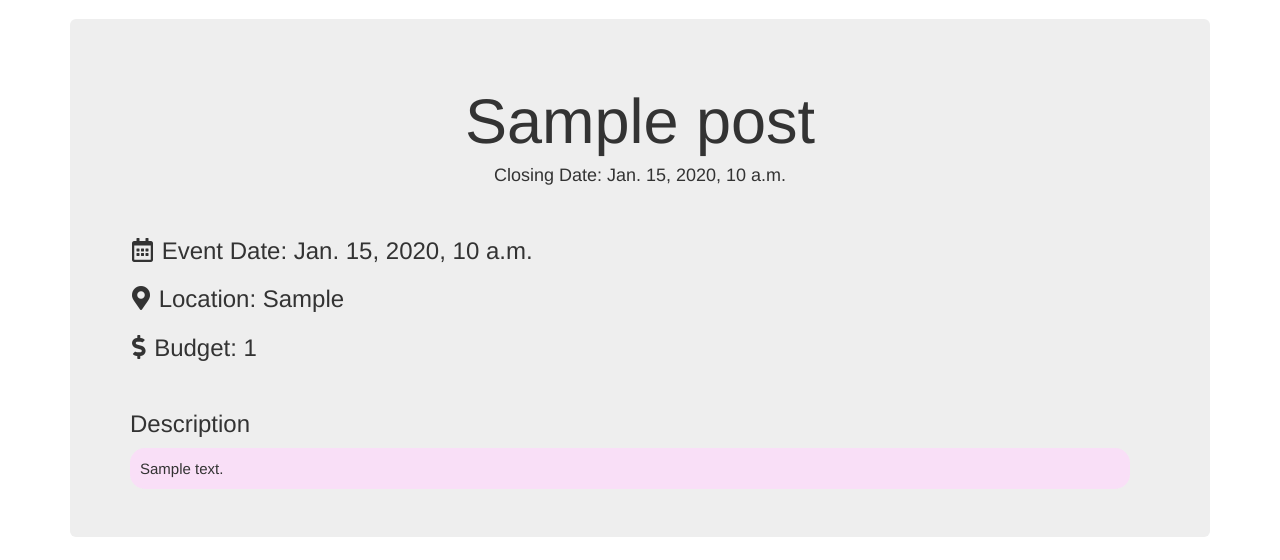
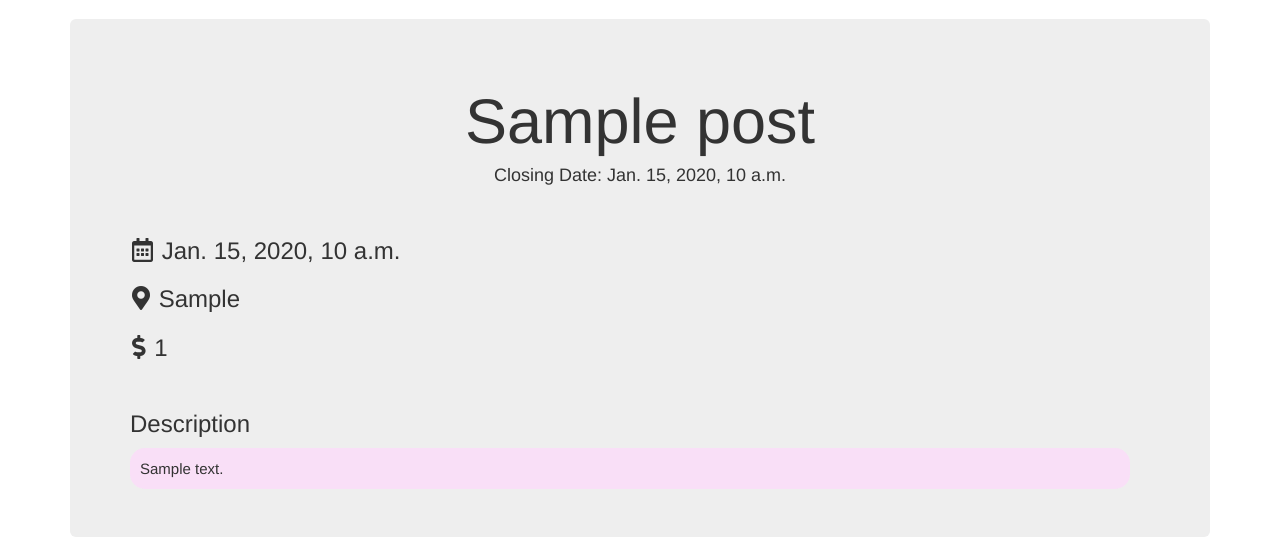
Before and after one commit to RemyBordignon/PartyWhip, a Django app: page /boards/1/ in a window 1280 px wide. Shown: the part 51-611 px from the top of the page. Run offline with Django 3.2, Linux system fonts and the light colour scheme; a user stored in the database is signed in; tables that the repository leaves empty hold one stand-in row (values such as "Sample post"); some libraries are stand-ins or nearby versions.

Commit message:
got rid of field names

```diff
--- a/templates/boards/detail.html
+++ b/templates/boards/detail.html
@@ -9,9 +9,9 @@
         <h1 align="center">{{ post.title }}</h1>
         <h4 align="center">Closing Date: {{ post.end_date }}</h4>
         <br>
-        <h3><i id="icon" class="far fa-calendar-alt"></i> Event Date: {{ post.event_date }}</h3>
-        <h3><i id="icon" class="fas fa-map-marker-alt"></i> Location: {{ post.location }}</h3>
-        <h3><i id="icon" class="fas fa-dollar-sign"></i> Budget: {{ post.budget }}</h3>
+        <h3><i id="icon" class="far fa-calendar-alt"></i> {{ post.event_date }}</h3>
+        <h3><i id="icon" class="fas fa-map-marker-alt"></i> {{ post.location }}</h3>
+        <h3><i id="icon" class="fas fa-dollar-sign"></i> {{ post.budget }}</h3>
         <br>
         <h3>Description </h3>
         <div id="description"> {{ post.comment }} </div>
```
